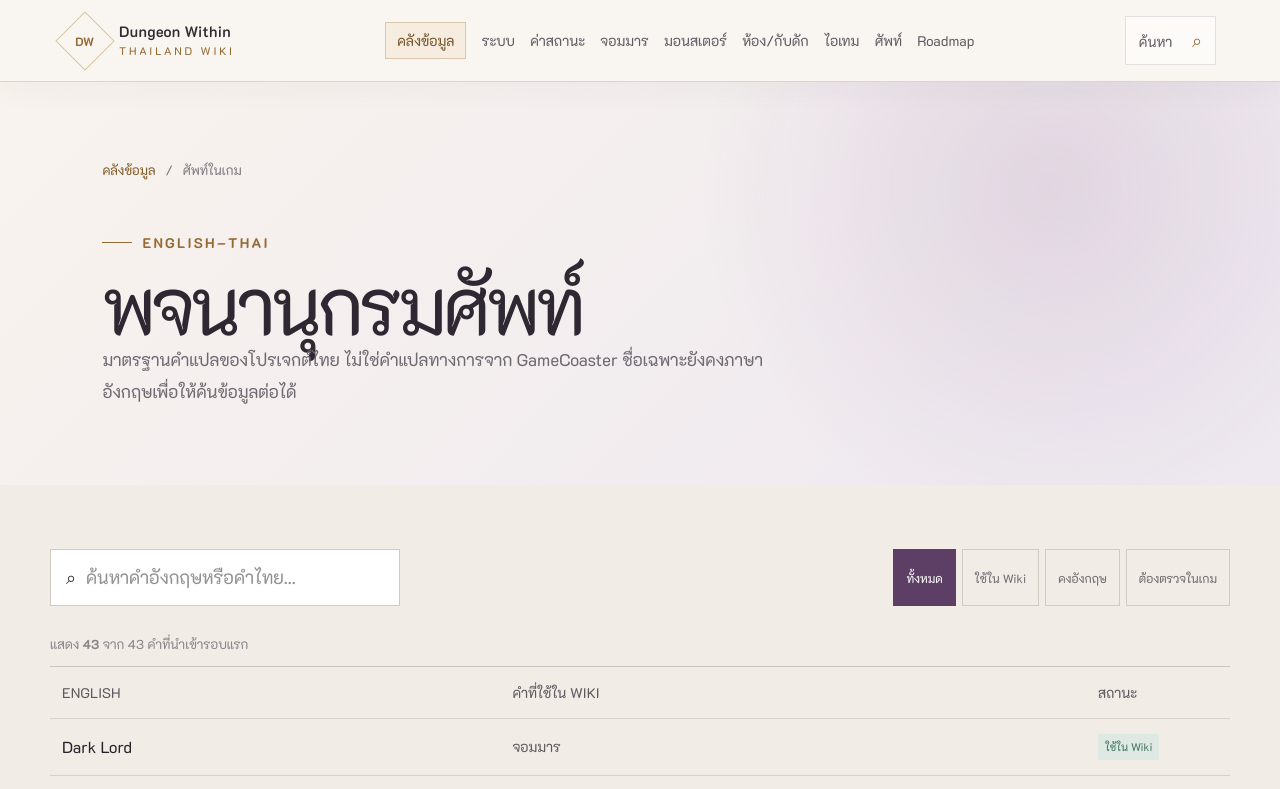
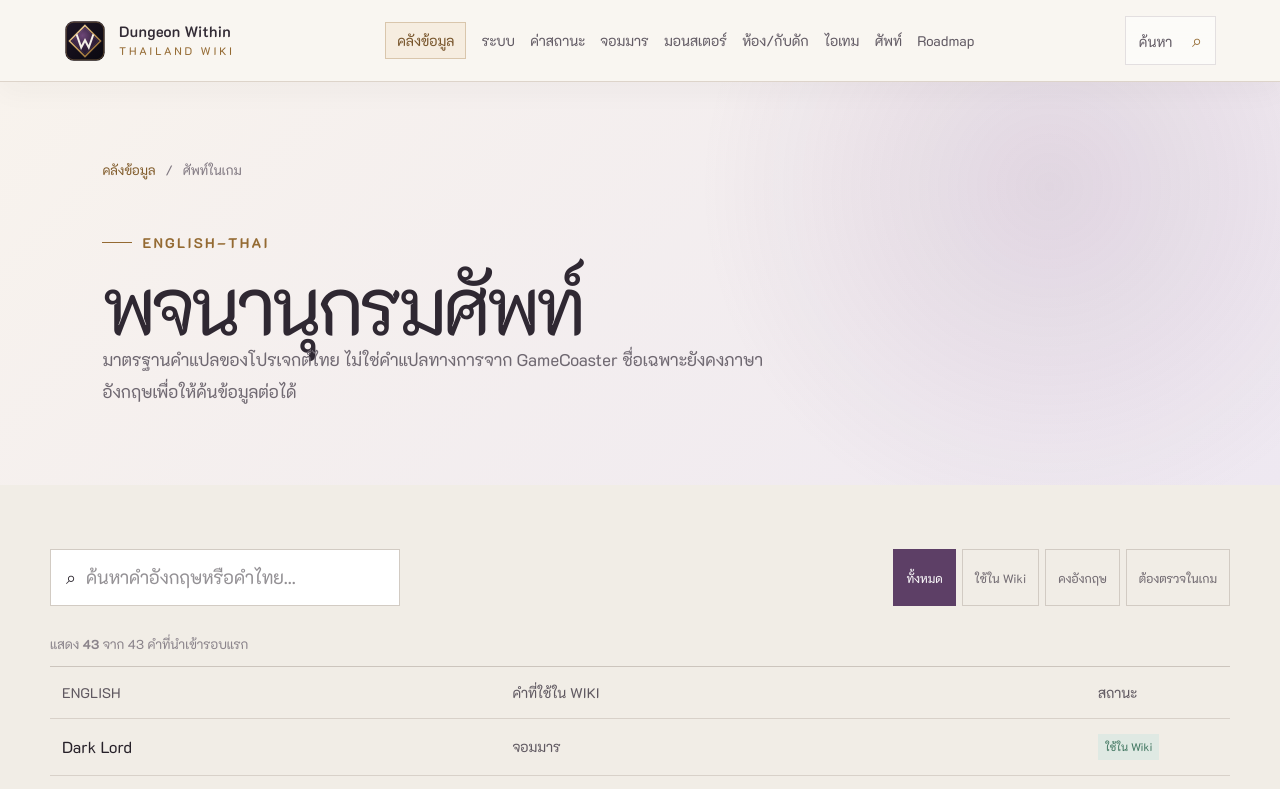
Before and after one commit to KaT0p/Dungeon-Within-Thai-WiKi, a Next.js app: page /wiki/glossary in a window 1280 px wide. Shown: the top 789 px of the page. Built offline with nearby package versions, Linux system fonts and the light colour scheme.

Commit message:
[ ปรับปรุง ] ใช้ favicon เป็นโลโก้ในแถบนำทาง

```diff
--- a/app/components/site-header.tsx
+++ b/app/components/site-header.tsx
@@ -1,7 +1,7 @@
 export default function SiteHeader() {
   return <header className="site-header">
     <a className="brand" href="/" aria-label="Dungeon Within Thailand Wiki หน้าแรก">
-      <span className="brand-mark"><i>DW</i></span><span><strong>Dungeon Within</strong><small>THAILAND WIKI</small></span>
+      <span className="brand-mark" aria-hidden="true" /><span><strong>Dungeon Within</strong><small>THAILAND WIKI</small></span>
     </a>
     <nav aria-label="เมนูหลัก"><a className="nav-hub" href="/wiki">คลังข้อมูล</a><a href="/wiki/systems">ระบบ</a><a href="/wiki/stats">ค่าสถานะ</a><a href="/wiki/dark-lords">จอมมาร</a><a href="/wiki/monsters">มอนสเตอร์</a><a href="/wiki/facilities">ห้อง/กับดัก</a><a href="/wiki/items">ไอเทม</a><a href="/wiki/glossary">ศัพท์</a><a href="/roadmap">Roadmap</a></nav>
     <a className="header-search" href="/#search">ค้นหา <span>⌕</span></a>
--- a/app/globals.css
+++ b/app/globals.css
@@ -16,8 +16,7 @@ a { color: inherit; text-decoration: none; }
 
 .site-header { height: 82px; padding: 0 clamp(24px, 5vw, 76px); display: flex; align-items: center; justify-content: space-between; border-bottom: 1px solid var(--line); background: rgba(12,9,17,.88); backdrop-filter: blur(18px); position: sticky; top: 0; z-index: 20; }
 .brand { display: flex; align-items: center; gap: 13px; }
-.brand-mark { display: grid; place-items: center; width: 42px; height: 42px; border: 1px solid rgba(196,154,88,.55); color: var(--accent); font: 700 12px Georgia, serif; transform: rotate(45deg); }
-.brand-mark i { display: block; transform: rotate(-45deg); font-style: normal; }
+.brand-mark { display: block; flex: 0 0 42px; width: 42px; height: 42px; background: url('/favicon.svg') center / contain no-repeat; }
 .brand > span:last-child { display: grid; gap: 2px; }
 .brand strong { font: 600 15px Georgia, serif; letter-spacing: .02em; }
 .brand small { color: var(--accent); font-size: 11px; letter-spacing: .25em; }
--- a/app/wiki/[slug]/page.tsx
+++ b/app/wiki/[slug]/page.tsx
@@ -18,7 +18,7 @@ export default async function WikiArticle({ params }: { params: Promise<{ slug:
   const related = articles.filter((item) => item.slug !== slug).slice(0, 3);
   return <main className="article-page">
     <header className="site-header">
-      <a className="brand" href="/"><span className="brand-mark"><i>DW</i></span><span><strong>Dungeon Within</strong><small>THAILAND WIKI</small></span></a>
+      <a className="brand" href="/"><span className="brand-mark" aria-hidden="true" /><span><strong>Dungeon Within</strong><small>THAILAND WIKI</small></span></a>
       <nav aria-label="เมนูหลัก"><a href="/#guides">คู่มือเริ่มต้น</a><a href="/#categories">คลังข้อมูล</a><a href="/#updates">อัปเดตล่าสุด</a></nav><a className="header-search" href="/#search">ค้นหา <span>⌕</span></a>
     </header>
     <div className="article-shell">
```
